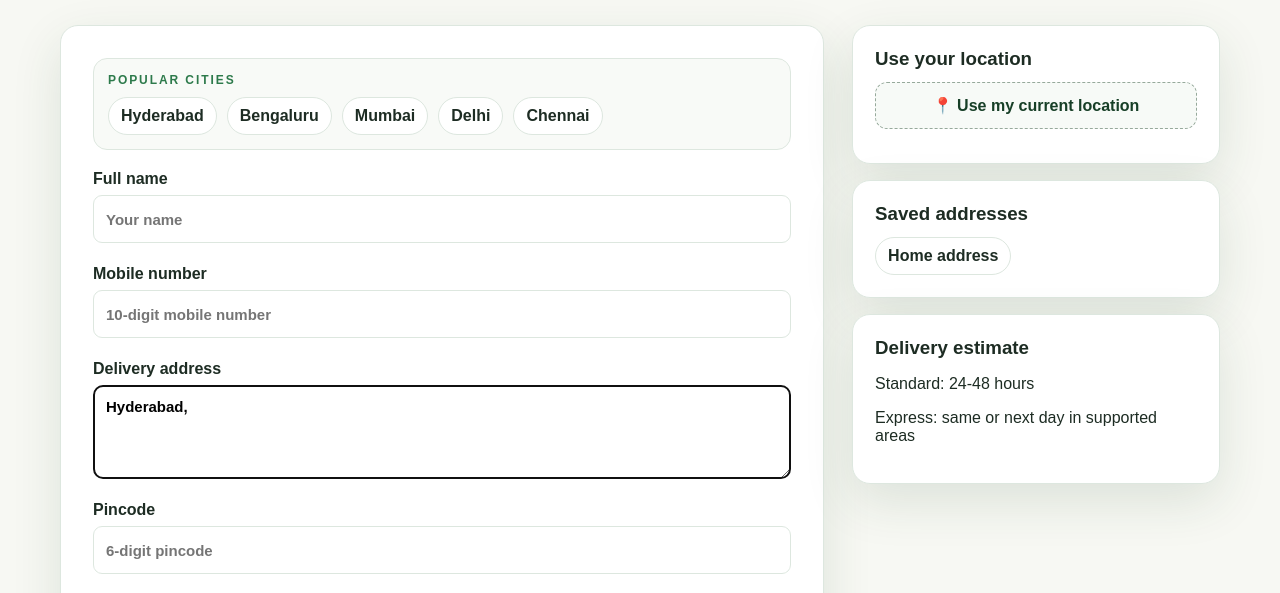
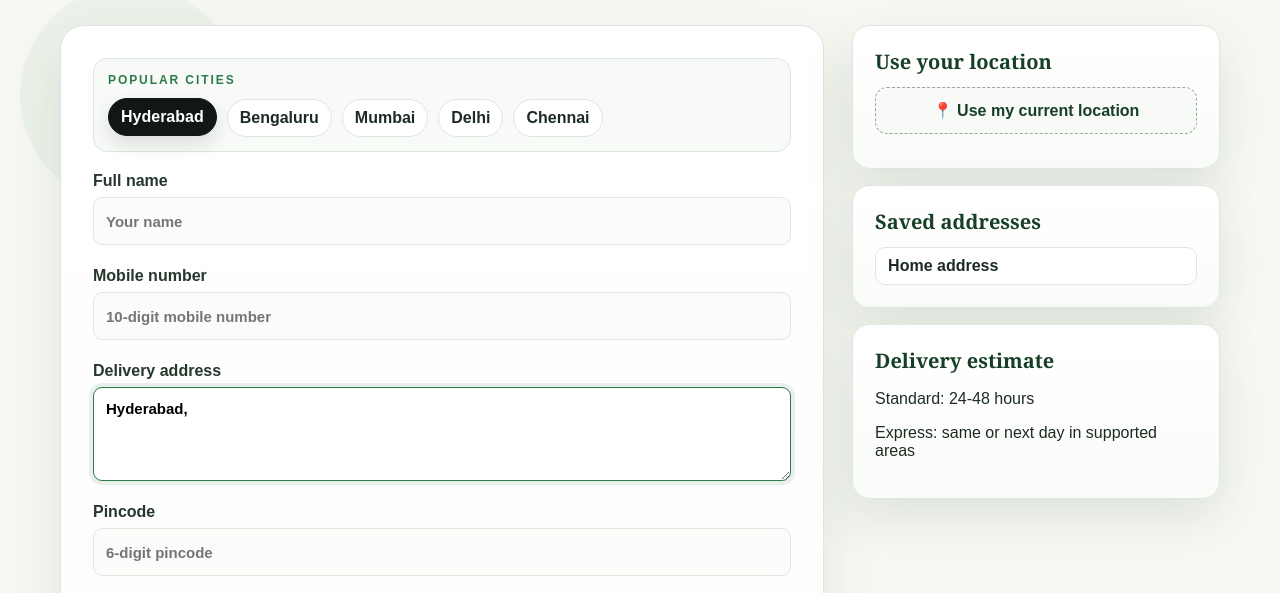
Before and after one commit to venkatsatwik/buyfarm, a plain HTML site: page buyonline.html in a window 1280 px wide. Both pictures are taken after a click on the button "Hyderabad". Shown: the part 193-786 px from the top of the page. Drawn offline with Linux system fonts and the light colour scheme.

Commit message:
Finish BuyFarm delivery and contact styling
Co-authored-by: Copilot <223556219+Copilot@users.noreply.github.com>

```diff
--- a/app.js
+++ b/app.js
@@ -191,6 +191,8 @@
     }
     document.querySelectorAll("[data-city]").forEach(button=>{
       button.addEventListener("click",()=>{
+        document.querySelectorAll("[data-city]").forEach(chip=>chip.classList.remove("active"));
+        button.classList.add("active");
         const address=deliveryForm.querySelector('[name="address"]');
         if(address)address.value=`${button.dataset.city}, `;
         address?.focus();
--- a/css/buyfarm.css
+++ b/css/buyfarm.css
@@ -119,6 +119,9 @@ dialog::backdrop { background:rgba(20,40,28,.5);backdrop-filter:blur(4px); }
 
 .form-card,.orders-list { max-width:760px;margin:0 auto; }
 .form-card { display:grid;gap:16px;padding:24px;border:1px solid var(--line);border-radius:18px;background:white;box-shadow:var(--shadow); }
+.contact-card { max-width:620px; padding:32px; border-radius:24px; background:linear-gradient(180deg,#ffffff,#fbfdfb); }
+.contact-card input,.contact-card textarea { min-height:48px; border:1.5px solid #dfe7e1; transition:.2s ease; }
+.contact-card input:focus,.contact-card textarea:focus { outline:none; border-color:var(--green-700); box-shadow:0 0 0 4px rgba(45,122,75,.10); }
 .form-card label { display:grid;gap:7px;font-weight:700; }
 .form-card input,.form-card textarea,.form-card select { width:100%;border:1px solid var(--line);border-radius:9px;padding:12px; }
 .order-card,.empty-state { border:1px solid var(--line);border-radius:16px;background:white;padding:20px; }
@@ -130,22 +133,79 @@ dialog::backdrop { background:rgba(20,40,28,.5);backdrop-filter:blur(4px); }
 .address-page-heading .page-title { margin:8px 0 0; font-size:44px; }
 .address-layout .form-card { max-width:none; margin:0; padding:32px; gap:20px; }
 .address-layout .page-heading { margin-bottom:0; }
+
+.address-layout {
+  position: relative;
+}
+
+.address-layout::before {
+  content:"";
+  position:absolute;
+  left:-40px;
+  top:-40px;
+  width:220px;
+  height:220px;
+  border-radius:50%;
+  background:rgba(102,168,115,.08);
+  z-index:-1;
+}
+
+.address-layout .form-card {
+  border-width:1px;
+  border-radius:24px;
+  background:linear-gradient(180deg,#ffffff 0%,#fbfdfb 100%);
+  box-shadow:0 24px 60px rgba(31,73,45,.10);
+}
+
+.address-layout .form-card label {
+  color:#26372d;
+}
+
+.address-layout .form-card input,
+.address-layout .form-card textarea {
+  background:#fbfcfa;
+  border:1.5px solid #dfe7e1;
+  transition:border-color .2s ease, box-shadow .2s ease, background .2s ease;
+}
+
+.address-layout .form-card input:focus,
+.address-layout .form-card textarea:focus {
+  outline:none;
+  border-color:var(--green-700);
+  background:white;
+  box-shadow:0 0 0 4px rgba(45,122,75,.10);
+}
 .address-side { display:grid; gap:16px; }
-.address-side-card { border:1px solid var(--line); border-radius:18px; background:white; padding:22px; box-shadow:var(--shadow); }
+.address-side-card { border:1px solid var(--line); border-radius:18px; background:linear-gradient(180deg,#ffffff,#fafcf9); padding:22px; box-shadow:var(--shadow); }
+.address-side-card h3 { color:var(--green-900); font-family:Georgia,serif; font-size:20px; }
 .address-side-card h3 { margin:0 0 12px; }
 .city-options,.saved-addresses { display:flex; flex-wrap:wrap; gap:10px; }
 .city-options { align-items:center; padding:14px; border:1px solid var(--line); border-radius:14px; background:#f8faf7; }
+.city-options .eyebrow { margin-bottom:2px; }
 .city-chip { min-height:38px; padding:9px 15px; }
+.city-chip.active,
+.city-chip:hover {
+  background:#111713;
+  color:white;
+  border-color:#111713;
+  transform:translateY(-1px);
+  box-shadow:0 8px 18px rgba(17,23,19,.12);
+}
 .address-layout .form-card label { margin-bottom:2px; }
 .address-layout .form-card input:not([type="radio"]):not([type="checkbox"]), .address-layout .form-card textarea { min-height:48px; font-size:15px; }
 .city-chip,.saved-address { border:1px solid var(--line); border-radius:999px; background:white; color:var(--ink); padding:9px 12px; font-weight:700; }
 .city-chip:hover,.saved-address:hover { background:#111713; color:white; }
 .location-button { width:100%; border:1px dashed #96a99b; border-radius:12px; background:#f7faf7; color:var(--green-900); padding:13px; font-weight:800; }
+.location-button:hover { border-style:solid; background:var(--green-100); transform:translateY(-1px); }
+.saved-addresses { display:flex; flex-direction:column; align-items:stretch; }
+.saved-address { width:100%; border-radius:10px; text-align:left; }
 .delivery-options { display:grid; grid-template-columns:1fr 1fr; gap:10px; }
-.delivery-option { border:1px solid var(--line); border-radius:12px; background:white; padding:12px; }
+.delivery-option { border:1.5px solid var(--line); border-radius:12px; background:#fbfcfa; padding:14px; transition:.2s ease; cursor:pointer; }
+.delivery-option:hover { border-color:#9fb4a4; background:white; transform:translateY(-1px); }
 .delivery-option input { width:auto; margin-right:8px; }
-.save-row { display:flex; align-items:center; gap:8px; }
+.save-row { display:flex; align-items:center; gap:10px; padding:12px 14px; border:1px solid var(--line); border-radius:12px; background:#f8faf7; }
 .save-row input { width:auto; }
+.address-layout .button.primary { min-height:52px; font-size:16px; border-radius:12px; }
 .city-chip,.saved-address,.location-button { transition:.22s ease; }
 .city-chip:active,.saved-address:active { transform:scale(.96); }
 .address-side-card { animation:addressRise .45s ease both; }
```
Also changed, not shown: contactus.html (+1 -1 lines).
